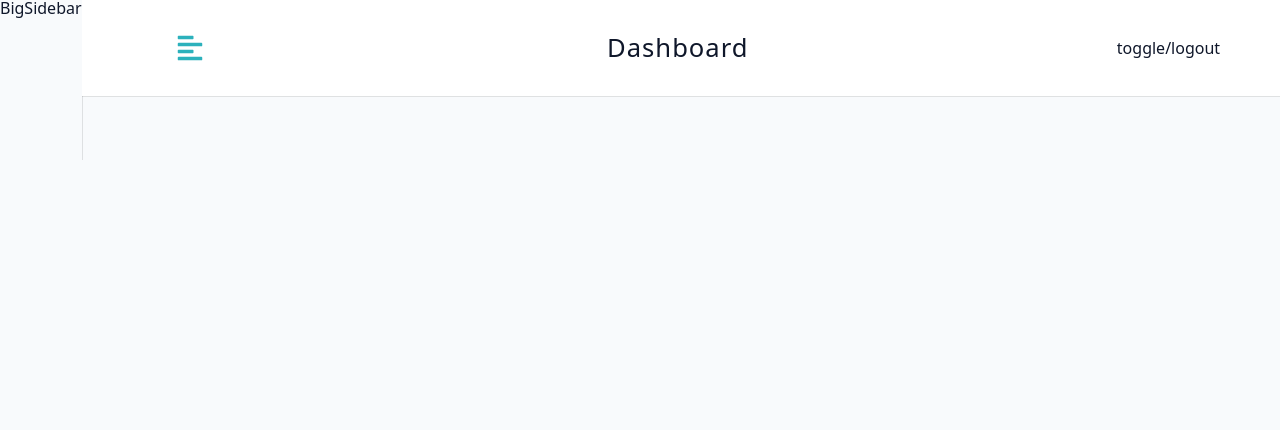
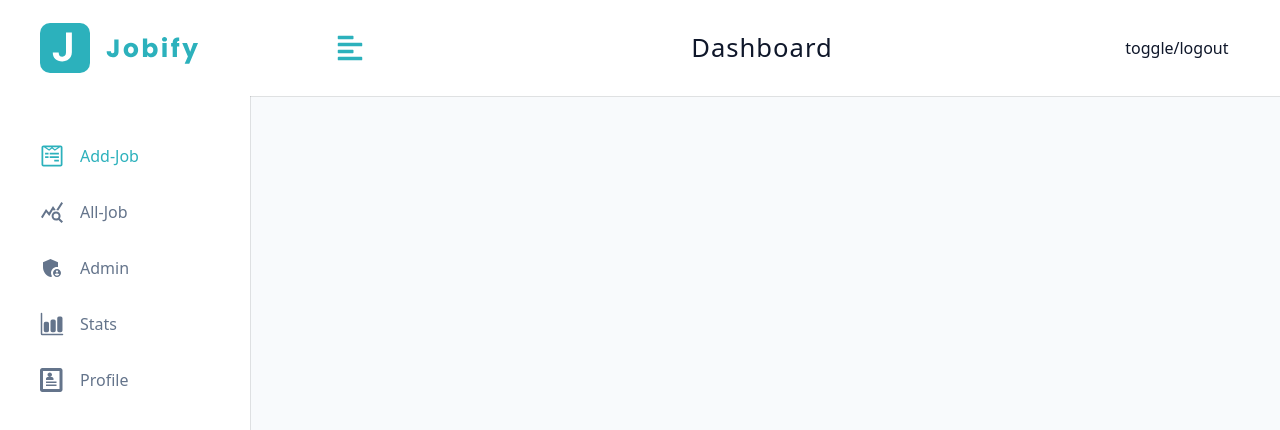
Before and after one commit to rajputanax/l-jobify-app, a React (Vite) app: page /dashboard in a window 1280 px wide. Shown: the top 430 px of the page. Built offline with nearby package versions, Linux system fonts and the light colour scheme.

Commit message:
dashboard: worked on big sidebar

```diff
--- a/src/App.jsx
+++ b/src/App.jsx
@@ -28,8 +28,9 @@ function App() {
       { index: 'true', element: <Landing /> },
       { path: 'login', element: <Login /> },
       { path: 'register', element: <Register /> },
-      { path: 'dashboard', element: <DashboardLayout />
-        , children:[
+      { path: 'dashboard',
+        element: <DashboardLayout />,
+         children:[
           { path: 'edit-job', element: <EditJob /> },
           { path: 'add-job', element: <AddJob /> },
           { path: 'admin', element: <Admin /> },
--- a/src/components/BigSidebar.jsx
+++ b/src/components/BigSidebar.jsx
@@ -1,8 +1,23 @@
 import Wrapper from '../assets/wrappers/BigSidebar'
+import  {Logo , NavLinks} from './index'
+import { useDashBoardContext } from '../assets/Pages/DashboardLayout'
 
 const BigSidebar = () => {
+  const { showSidebar} = useDashBoardContext()
   return (
-    <Wrapper>BigSidebar</Wrapper>
+
+    <Wrapper>
+      <div className={showSidebar  ? 'sidebar-container ' : ' show-sidebar sidebar-container'}>
+        <div className="content">
+          <header>
+            <Logo />
+          </header>
+
+          <NavLinks />
+        </div>
+
+      </div>
+    </Wrapper>
   )
 }
 
--- a/src/components/NavLinks.jsx
+++ b/src/components/NavLinks.jsx
@@ -1,11 +1,33 @@
 
 import React from "react";
 import { useDashBoardContext} from '../assets/Pages/DashboardLayout';
+import links from '../utils/Links'
+import { NavLink } from 'react-router-dom'
 // ..............................................................
-const NavLinks = () => {
+
+const NavLinks = ({isSmallSidebar}) => {
+  const { toggleSidebar} = useDashBoardContext()
   return (
-    <>NavLinks</>
+    <>
+    <div className="nav-links">
+            {links.map((x) => {
+              const { text, path, icon } = x;
+              return (
+                <NavLink to={path} key={text} className='nav-link' onClick={ isSmallSidebar ? toggleSidebar : null}>
+                  <span className='icon'>{icon}</span>
+                  {text}
+                </NavLink>
+              )
+            })}
+
+
+
+
+
+          </div>
+    </>
   )
 }
 // ..............................................................
+
 export default NavLinks;
--- a/src/components/SmallSidebar.jsx
+++ b/src/components/SmallSidebar.jsx
@@ -2,14 +2,7 @@ import Wrapper from '../assets/wrappers/SmallSidebar'
 import { useDashBoardContext } from '../assets/Pages/DashboardLayout'
 import Logo from '../components/Logo'
 import { FaTimes } from 'react-icons/fa'
-import links from '../utils/Links'
-import { NavLink } from 'react-router-dom'
-
-
-
-
-
-
+import NavLinks from './NavLinks'
 
 const SmallSidebar = () => {
   const {showSidebar , toggleSidebar} = useDashBoardContext()
@@ -18,7 +11,7 @@ const SmallSidebar = () => {
     <Wrapper>
 
 
-      <div className={ showSidebar === false ? 'sidebar-container show-sidebar':'sidebar-container'}>
+      <div className={ showSidebar ? ' show-sidebar  sidebar-container ':' sidebar-container'}>
 
         <div className="content">
           <button type="button" className='close-btn' onClick={toggleSidebar}>
@@ -27,22 +20,7 @@ const SmallSidebar = () => {
           <header>
             <Logo />
           </header>
-          <div className="nav-links">
-            {links.map((x) => {
-              const { text, path, icon } = x;
-              return (
-                <NavLink to={path} key={text} className='nav-link' onClick={toggleSidebar}>
-                  <span className='icon'>{icon}</span>
-                  {text}
-                </NavLink>
-              )
-            })}
-
-
-
-
-
-          </div>
+          <NavLinks isSmallSidebar />
         </div>
 
       </div>
--- a/src/components/index.js
+++ b/src/components/index.js
@@ -1,3 +1,5 @@
 export {default as Logo} from './Logo'
 // ..............................................................
 export {default as FormRow} from './FormRow'
+
+export {default as NavLinks} from './NavLinks'
--- a/src/utils/Links.jsx
+++ b/src/utils/Links.jsx
@@ -4,6 +4,7 @@ import { ImProfile } from 'react-icons/im'
 import { IoBarChart } from 'react-icons/io5'
 import { MdAdminPanelSettings, MdQueryStats } from 'react-icons/md'
 
+// ................................................................
 
 const links = [
     {text:'add-job' , path :'.' , icon :  <FaWpforms/>  },
@@ -14,6 +15,7 @@ const links = [
 ]
 
 
+  // ................................................................
 
 
 
```
